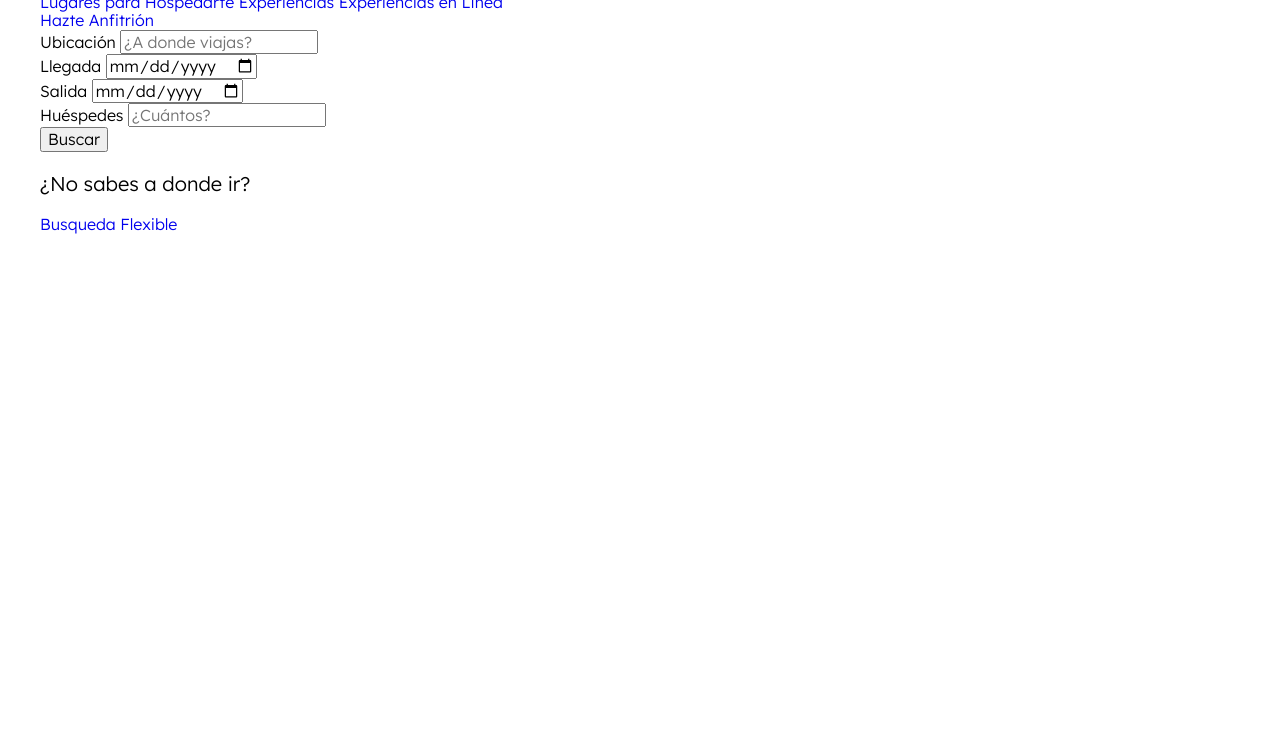
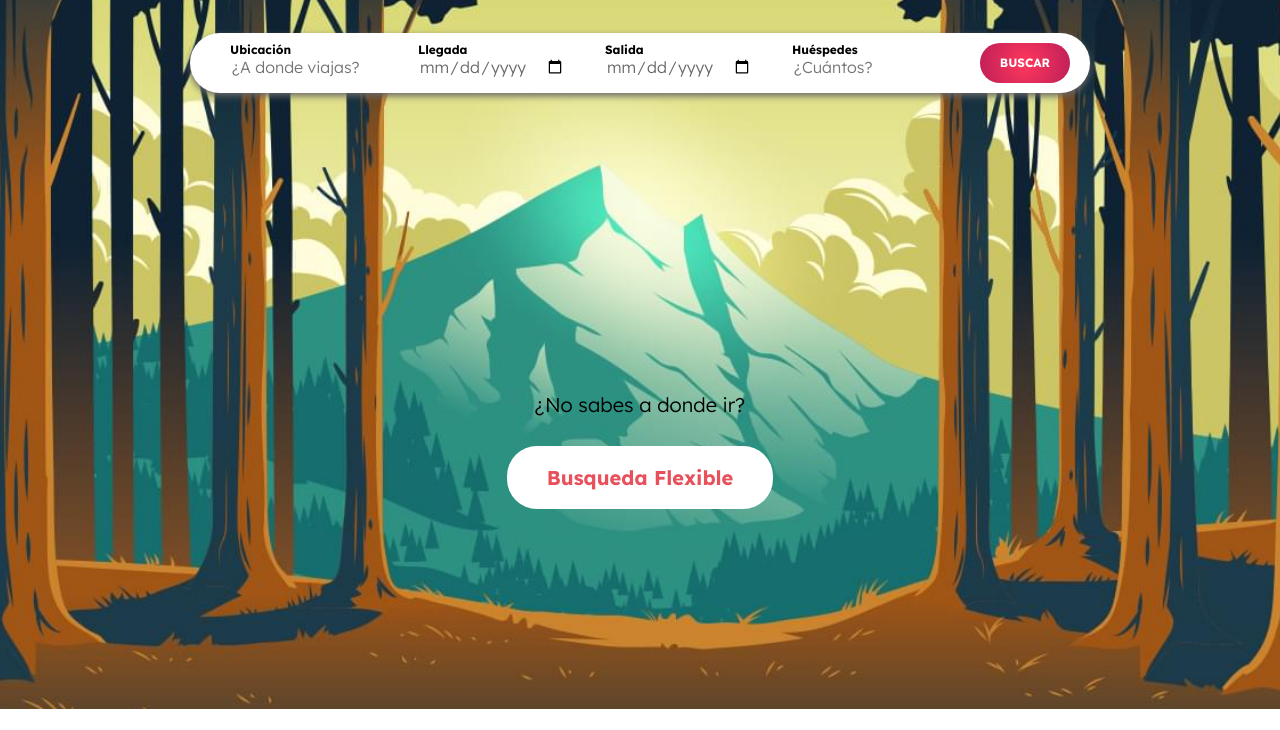
Before and after one commit to Kuro-98/14-airbnb_FIN, a website: page index.html in a window 1280 px wide. Shown: the part 70-800 px from the top of the page. Drawn offline with Linux system fonts and the light colour scheme.

Commit message:
Agregadas clases de estilo para la barra de navegación y el formulario de búsqueda

```diff
--- a/index.html
+++ b/index.html
@@ -20,13 +20,13 @@
             </div>
 
             <nav class="barra__navegacion">
-                <a href="#">Lugares para Hospedarte</a>
-                <a href="#">Experiencias</a>
-                <a href="#">Experiencias en Linea</a>
+                <a class="barra__link" href="#">Lugares para Hospedarte</a>
+                <a class="barra__link" href="#">Experiencias</a>
+                <a class="barra__link" href="#">Experiencias en Linea</a>
             </nav>
 
             <nav class="barra__login">
-                <a href="#">Hazte Anfitrión</a>
+                <a class="barra__link" href="#">Hazte Anfitrión</a>
             </nav>
         </div>
 
--- a/src/scss/ui/header/_barra.scss
+++ b/src/scss/ui/header/_barra.scss
@@ -1,2 +1,24 @@
 @use 'base/variables' as v;
 @use 'base/mixins' as m;
+
+.barra {
+	display: none;
+	@include m.tablet {
+		display: flex;
+		justify-content: space-between;
+		align-items: center;
+	}
+	&__navegacion {
+		@include m.tablet {
+			display: flex;
+			gap: 4rem;
+		}
+	}
+	&__link {
+		color: v.$blanco;
+	}
+	&__nombre {
+		color: v.$blanco;
+		margin: 0;
+	}
+}
--- a/src/scss/ui/header/_formulario.scss
+++ b/src/scss/ui/header/_formulario.scss
@@ -1,2 +1,56 @@
 @use 'base/variables' as v;
 @use 'base/mixins' as m;
+
+.formulario {
+	margin: 5rem auto 2rem auto;
+	background-color: v.$blanco;
+	border-radius: 5rem;
+	box-shadow: 0px 3px 7px 0px v.$gris;
+	padding: 3rem 0;
+
+	@include m.desktop {
+		display: flex;
+		justify-content: space-between;
+		max-width: 90rem;
+		padding: 0;
+	}
+
+	&__campo {
+		padding: 1rem 2rem;
+		display: flex;
+		flex-direction: column;
+		&:nth-child(1) {
+			@include m.desktop {
+				padding-left: 4rem;
+			}
+		}
+
+		&:hover {
+			background-color: #f0f0f0;
+			border-radius: 5rem;
+			box-shadow: 0px 6px 20px rgb(0 0 0 / 40%);
+		}
+	}
+	&__label {
+		font-size: 1.2rem;
+		font-weight: 900;
+	}
+
+	&__input {
+		border: none;
+		width: 100%;
+		color: v.$gris;
+	}
+	&__submit {
+		display: block;
+		height: 4rem;
+		border: none;
+		border-radius: 2rem;
+		background-image: radial-gradient(circle, rgb(255, 56, 92) 0%, v.$secundario 100%);
+		padding: 0 2rem;
+		color: v.$blanco;
+		text-transform: uppercase;
+		font-weight: 700;
+		font-size: 1.2rem;
+	}
+}
--- a/src/scss/ui/header/_header.scss
+++ b/src/scss/ui/header/_header.scss
@@ -1,2 +1,21 @@
 @use 'base/variables' as v;
 @use 'base/mixins' as m;
+
+.header {
+	background-image: url('../img/header.jpg');
+	background-size: cover;
+	background-position: center;
+	padding: 3rem 0 20rem 0;
+
+	&__busqueda {
+		margin-top: 5rem;
+		text-align: center;
+		@include m.tablet {
+			margin-top: 30rem;
+		}
+	}
+
+	&__busqueda-boton {
+		@include m.boton(v.$blanco, v.$primario);
+	}
+}
```
Also changed, not shown: build/css/app.css, 1 other file.
